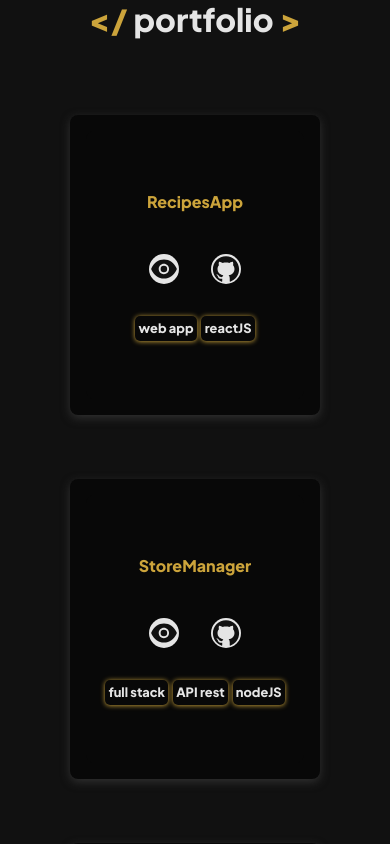
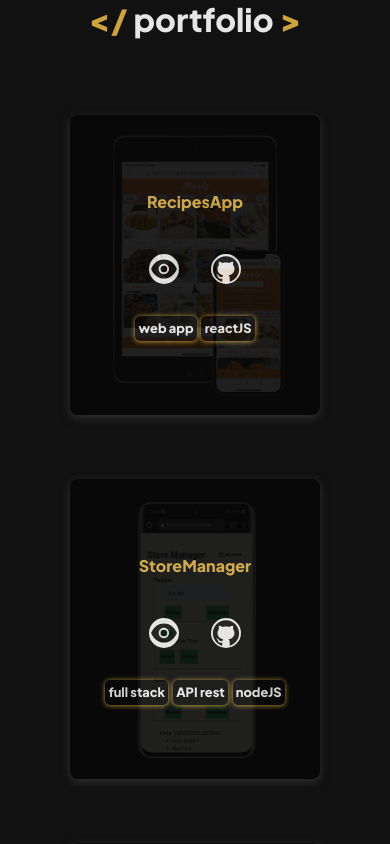
Before and after one commit to IsraelViPe/portfolioFullStack, a React (Vite) app: page / in a window 390 px wide. Shown: the part 2320-3164 px from the top of the page. Built offline with nearby package versions, Linux system fonts and the light colour scheme.

Commit message:
fix: corrigindo comportamento mobile

```diff
--- a/src/Pages/Portfolio/Portfolio.jsx
+++ b/src/Pages/Portfolio/Portfolio.jsx
@@ -6,9 +6,22 @@ import data from '../../data/projects'
 
 export default function Portfolio() {
   const [projects, setProjects] = useState([])
+  const [screenWidth, setScreenWidth] = useState(window.innerWidth)
+
+  console.log(screenWidth)
 
   useEffect(() => {
     setProjects(data)
+
+    function handleResize() {
+      setScreenWidth(window.innerWidth)
+    }
+
+    window.addEventListener('resize', handleResize)
+
+    return () => {
+      window.removeEventListener('resize', handleResize)
+    }
   }, [])
 
   return (
@@ -24,12 +37,17 @@ export default function Portfolio() {
               <img src={project.img} alt={project.name} />
               <motion.div
                 className="portfolio__hover"
-                whileHover={{ opacity: [0, 0.9] }}
-                transition={{
-                  duration: 0.25,
-                  ease: 'easeInOut',
-                  staggerChildren: 0.5
-                }}
+                whileHover={screenWidth >= 900 ? { opacity: [0, 0.9] } : {}}
+                whileInView={screenWidth < 900 ? { opacity: [0, 0.9] } : {}}
+                transition={
+                  screenWidth >= 900
+                    ? {
+                        duration: 0.25,
+                        ease: 'easeInOut',
+                        staggerChildren: 0.5
+                      }
+                    : { duration: 2 }
+                }
               >
                 <div className="portfolio__hover-info">
                   <h4>{project.title}</h4>
--- a/src/Pages/Portfolio/Portfolio.scss
+++ b/src/Pages/Portfolio/Portfolio.scss
@@ -50,6 +50,7 @@
   width: 100%;
   height: 400px;
   position: relative;
+  overflow: hidden;
 
   img {
     width: 85%;
```
